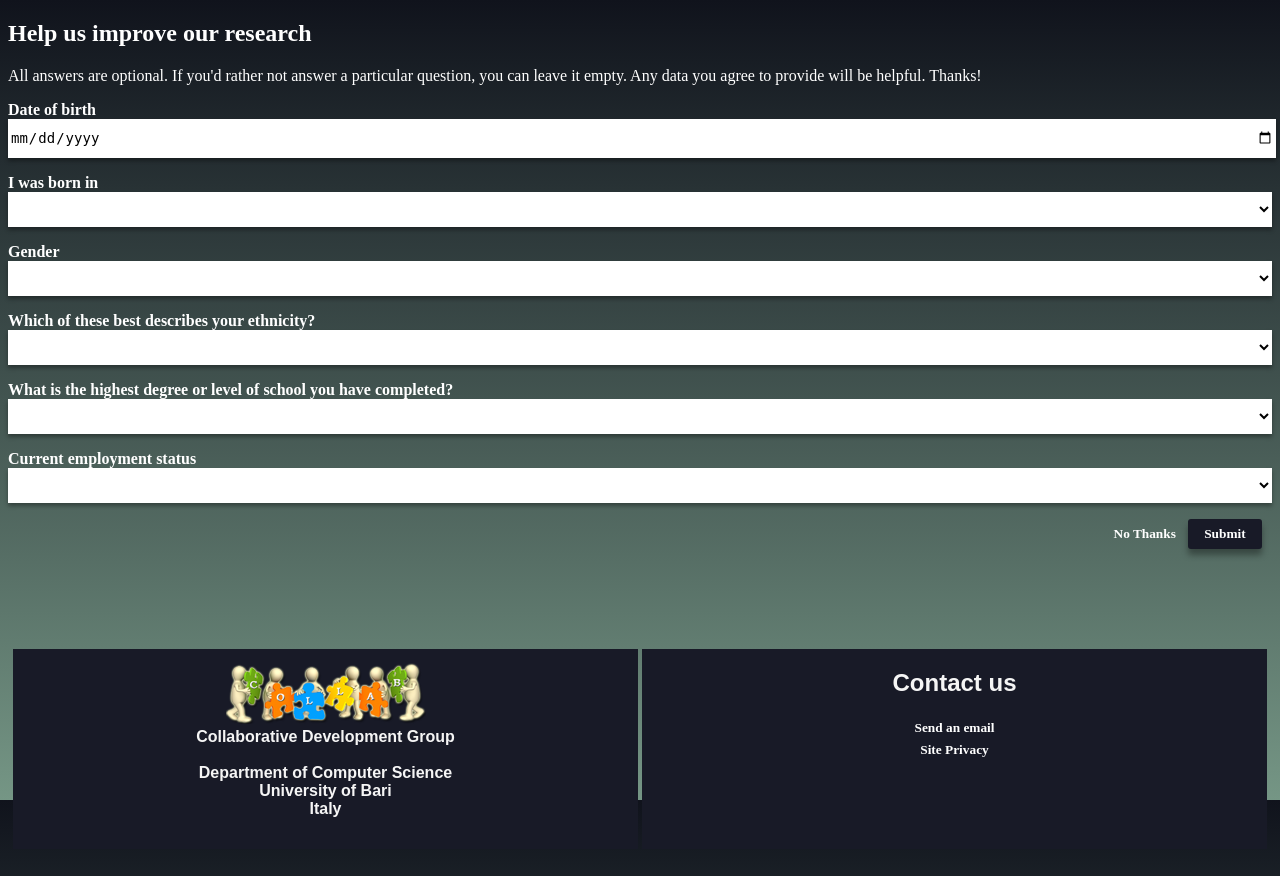
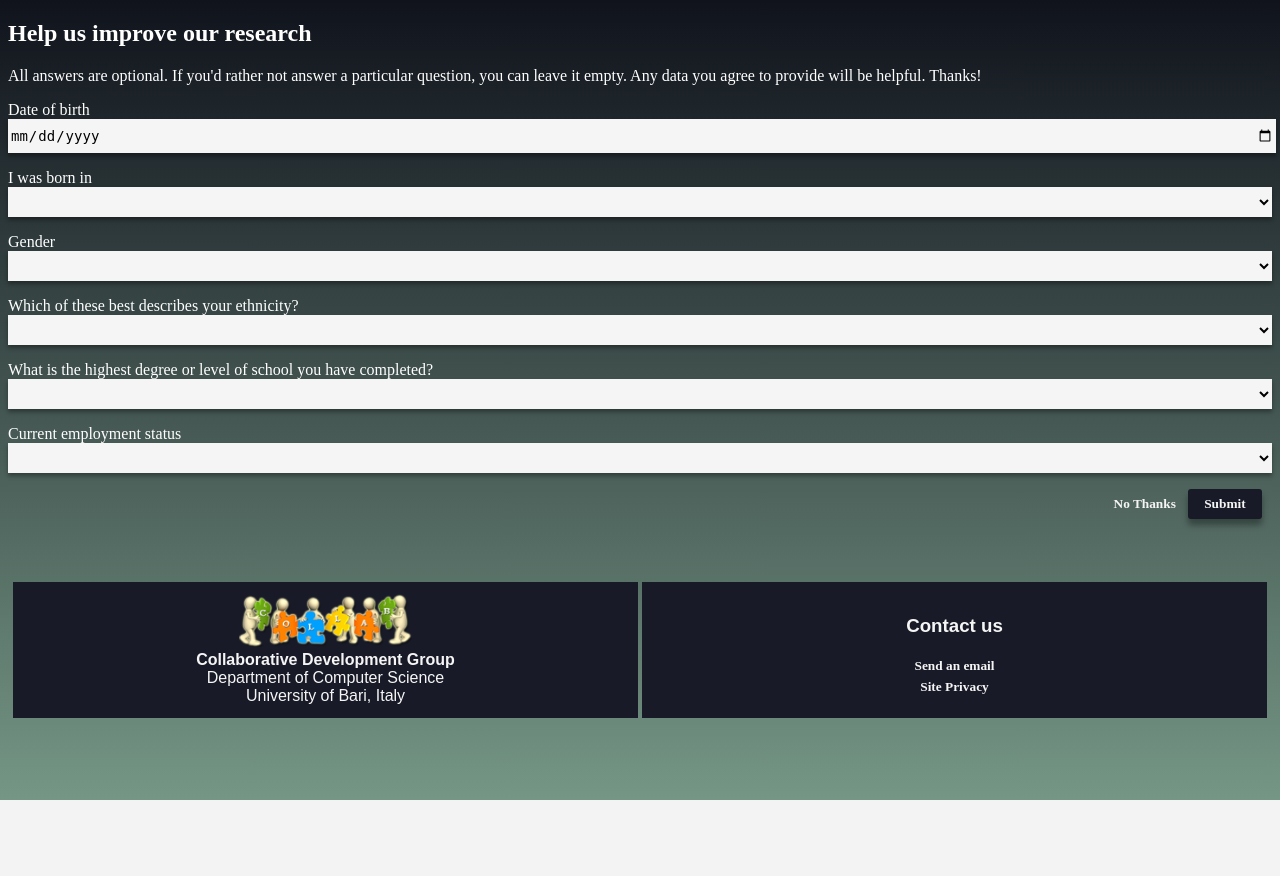
Before and after one commit to micheledinanni/miniIPIP_test, a Django app: template templates/miniipip/help_improve.html in a window 1280 px wide. After the commit the page ends 800 px from the top, so only its background shows below. Run offline with Django 3.2, Linux system fonts and the light colour scheme; the template is opened without the code that fills it, so the values that code supplies are empty; parts of the project's set-up code (start-up, migrations or seed data) failed here and were passed over.

Commit message:
Improve page layout

```diff
--- a/static/miniipip/css/common.css
+++ b/static/miniipip/css/common.css
@@ -4,8 +4,12 @@ html {
     background: -webkit-gradient(linear, left top, left bottom, from(#10131c), to(#759685)) no-repeat fixed;
 }
 
+h3{
+    margin-top: 1.80em;
+}
+
 .btn-link {
-    color: #ffffff;
+    color: whitesmoke;
     text-shadow: 0 6px 6px 0 rgba(0, 0, 0, 0.35);
     font-weight: bold;
     background-color: transparent;
@@ -14,6 +18,7 @@ html {
     box-shadow: none;
     border-radius: 0;
     cursor: pointer;
+    margin-top: -10px;
 }
 
 .btn-link:hover {
@@ -23,7 +28,7 @@ html {
 input[name="choice"] {
     font-size: 24px;
     font-family: "Leelawadee UI Semilight", serif;
-    color: white;
+    color: whitesmoke;
     border-radius: 3px;
     border: 3px solid #181a27;
     background-color: #181a27;
@@ -35,7 +40,7 @@ input[name="choice"] {
 
 label[id=title] {
     display: block;
-    color: white;
+    color: whitesmoke;
     text-align: center;
     line-height: 150%;
     font-size: 50px;
@@ -44,7 +49,7 @@ label[id=title] {
 
 label[id=content] {
     display: block;
-    color: white;
+    color: whitesmoke;
     text-align: left;
     line-height: 130%;
     font-size: 18px;
@@ -77,13 +82,12 @@ img[alt="logo-uniba"] {
 footer {
     font-style: normal;
     color: whitesmoke;
-    margin-top: 2cm;
+    margin-top: 1cm;
     padding: 20px 0;
-    height: 244px;
+    height: 180px;
     display: block;
     box-sizing: border-box;
     font-family: "Leelawadee UI Semilight", sans-serif;
-
 }
 
 .outer > div {
--- a/static/miniipip/css/help_improve_.css
+++ b/static/miniipip/css/help_improve_.css
@@ -3,33 +3,31 @@ form {
     color: white;
 }
 
-div {
-    font-weight: bold;
-}
-
 label {
     color: white;
 }
+
 /*values to insert in form*/
 input[id], select {
-    height: 35px;
+    height: 30px;
     width: 100%;
     line-height: 1.42857143;
     font-size: 14px;
     padding: 2px 2px;
     cursor: pointer;
-    background-color: white;
+    background-color: whitesmoke;
     color: black;
     border: 3px;
     box-shadow: 0 3px 4px 0 rgba(0, 0, 0, 0.35);
 }
+
 /* submit and no thanks buttons */
 .btn-primary:hover {
     border: 3px solid orange;
 }
 
 .btn-primary {
-    color: #ffffff !important;
+    color: whitesmoke !important;
     background-color: #181a27;
     box-shadow: 0 6px 6px 0 rgba(0, 0, 0, 0.35);
     border-radius: 3px;
--- a/static/miniipip/css/test_.css
+++ b/static/miniipip/css/test_.css
@@ -1,5 +1,5 @@
 html {
-    padding-top: 100px;
+    padding-top: 50px;
 }
 
 div[id] {
--- a/templates/miniipip/help_improve.html
+++ b/templates/miniipip/help_improve.html
@@ -369,12 +369,12 @@
         <div>
             {% load static %}
             <a href="http://collab.di.uniba.it/"><img src="{% static "miniipip/images/logo-collab.png" %}"
-                                                      alt="logo-collab-footer" height="75px" width="200px"></a>
-            <br><strong>Collaborative Development Group</strong><br><br>Department of Computer Science
-            <br>University of Bari<br>Italy<br>
+                                                      alt="logo-collab-footer" height="65px"></a>
+            <br><strong>Collaborative Development Group</strong><br>Department of Computer Science
+            <br>University of Bari, Italy
         </div>
         <div>
-            <h2>Contact us</h2>
+            <h3>Contact us</h3>
             <form action="mailto:collab-uniba@gmail.com?subject=Mini-IPIP test">
                 <button class="btn-link" value="send-email" name="send-email" type="submit">Send an email</button>
                 </form>
```
Also changed, not shown: templates/miniipip/evaluation.html (+5 -5 lines), templates/miniipip/index.html (+5 -5 lines), templates/miniipip/privacy.html (+4 -4 lines), templates/miniipip/test.html (+5 -5 lines).
